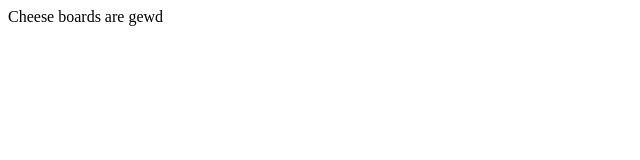
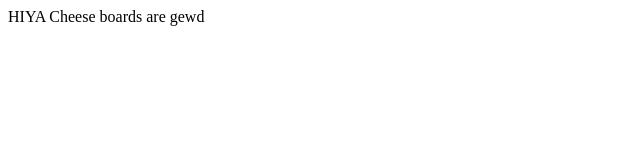
Before and after one commit to beanp0le/first-projec, a plain HTML site: page index.html in a window 1280 px wide. Shown: the full height of the page, 0-640 px from the left. Drawn offline with Linux system fonts and the light colour scheme.

Commit message:
james commit

```diff
--- a/index.html
+++ b/index.html
@@ -4,6 +4,6 @@
 	<title>First Projec</title>
 </head>
 <body>
-Cheese boards are gewd
+HIYA Cheese boards are gewd
 </body>
 </html>
```
